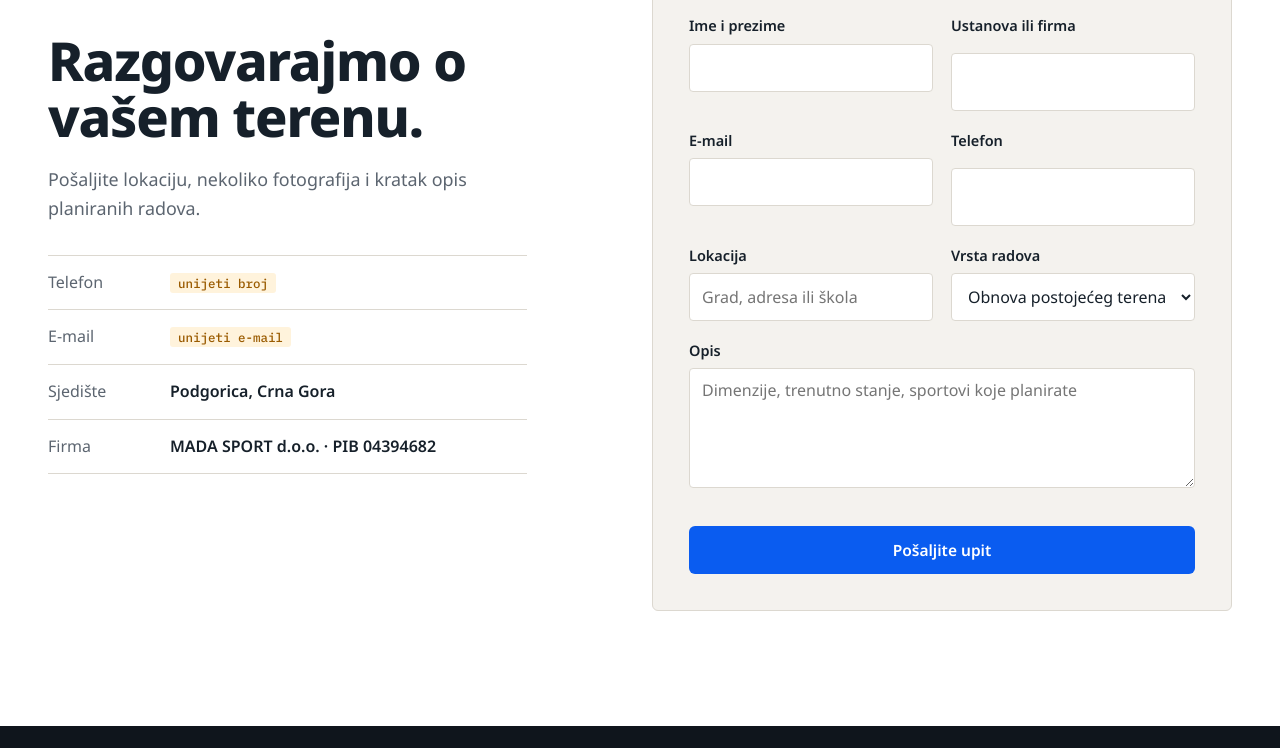
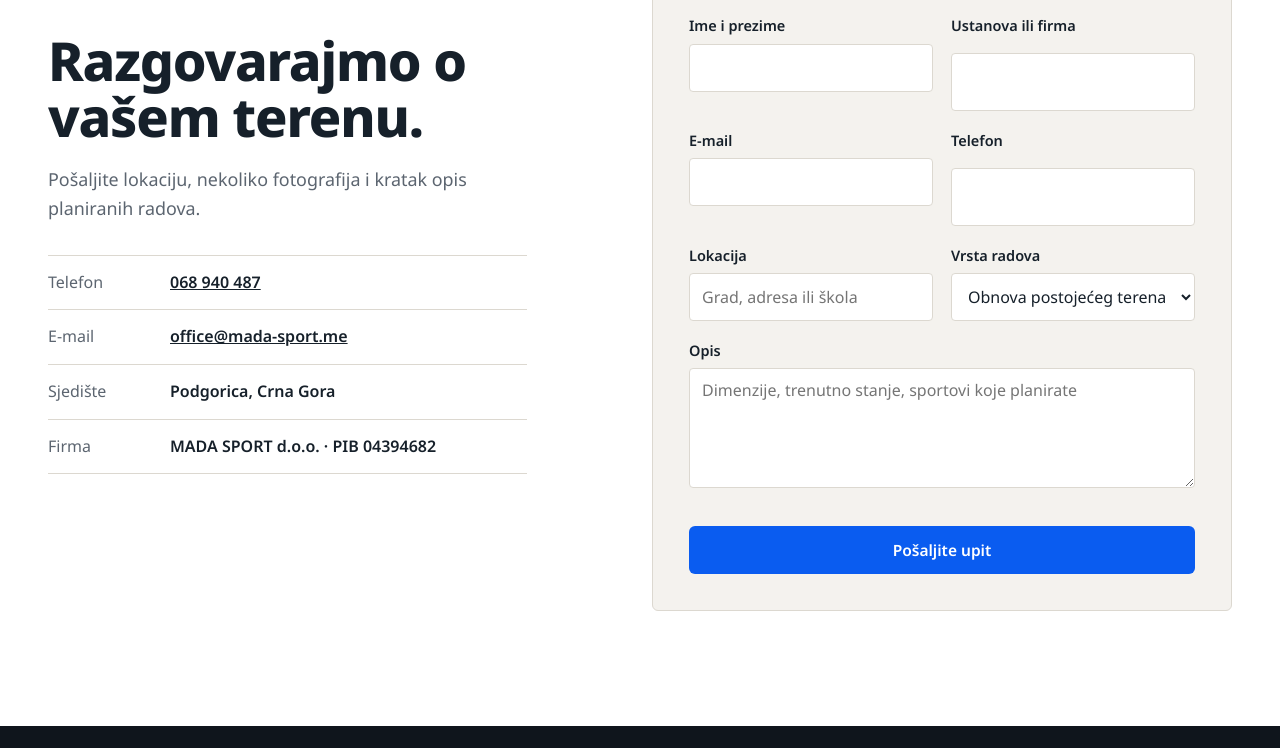
Before and after one commit to austinlauren797-sys/mada-sport, a plain HTML site: page index.html in a window 1280 px wide. Shown: the part 7491-8239 px from the top of the page. Drawn offline with Linux system fonts and the light colour scheme.

Commit message:
Update index.html

```diff
--- a/index.html
+++ b/index.html
@@ -497,8 +497,8 @@ body.is-project .pp.active{display:block}
         <h2>Razgovarajmo o vašem terenu.</h2>
         <p class="lead">Pošaljite lokaciju, nekoliko fotografija i kratak opis planiranih radova.</p>
         <dl>
-          <div><dt>Telefon</dt><dd><span class="todo">unijeti broj</span></dd></div>
-          <div><dt>E-mail</dt><dd><span class="todo">unijeti e-mail</span></dd></div>
+          <div><dt>Telefon</dt><dd><a href="tel:+38268940487">068 940 487</a></dd></div>
+          <div><dt>E-mail</dt><dd><a href="mailto:office@mada-sport.me">office@mada-sport.me</a></dd></div>
           <div><dt>Sjedište</dt><dd>Podgorica, Crna Gora</dd></div>
           <div><dt>Firma</dt><dd>MADA SPORT d.o.o. · PIB 04394682</dd></div>
         </dl>
@@ -727,7 +727,7 @@ body.is-project .pp.active{display:block}
     var b=chk('f-mail','e-mail','Upišite ispravnu e-mail adresu.',function(v){return /^[^\s@]+@[^\s@]+\.[^\s@]+$/.test(v)});
     var c=chk('f-msg','e-msg','Napišite kratak opis radova.',function(v){return v.length>4});
     if(!(a&&b&&c)){f.querySelector('[aria-invalid="true"]').focus();return}
-    ok.textContent='Forma je ispravno popunjena. Slanje upita povezuje se sa e-mail adresom firme prilikom objave sajta.';ok.classList.add('show');
+    var v=function(id){return document.getElementById(id).value.trim()};var body='Ime: '+v('f-name')+'\nUstanova: '+v('f-org')+'\nE-mail: '+v('f-mail')+'\nTelefon: '+v('f-tel')+'\nLokacija: '+v('f-loc')+'\nVrsta radova: '+v('f-type')+'\n\n'+v('f-msg');location.href='mailto:office@mada-sport.me?subject='+encodeURIComponent('Upit sa sajta: '+v('f-name'))+'&body='+encodeURIComponent(body);ok.textContent='Otvara se vaš e-mail program sa popunjenim upitom. Ako se ne otvori, pišite na office@mada-sport.me ili pozovite 068 940 487.';ok.classList.add('show');
   });
 })();
 </script>
```
